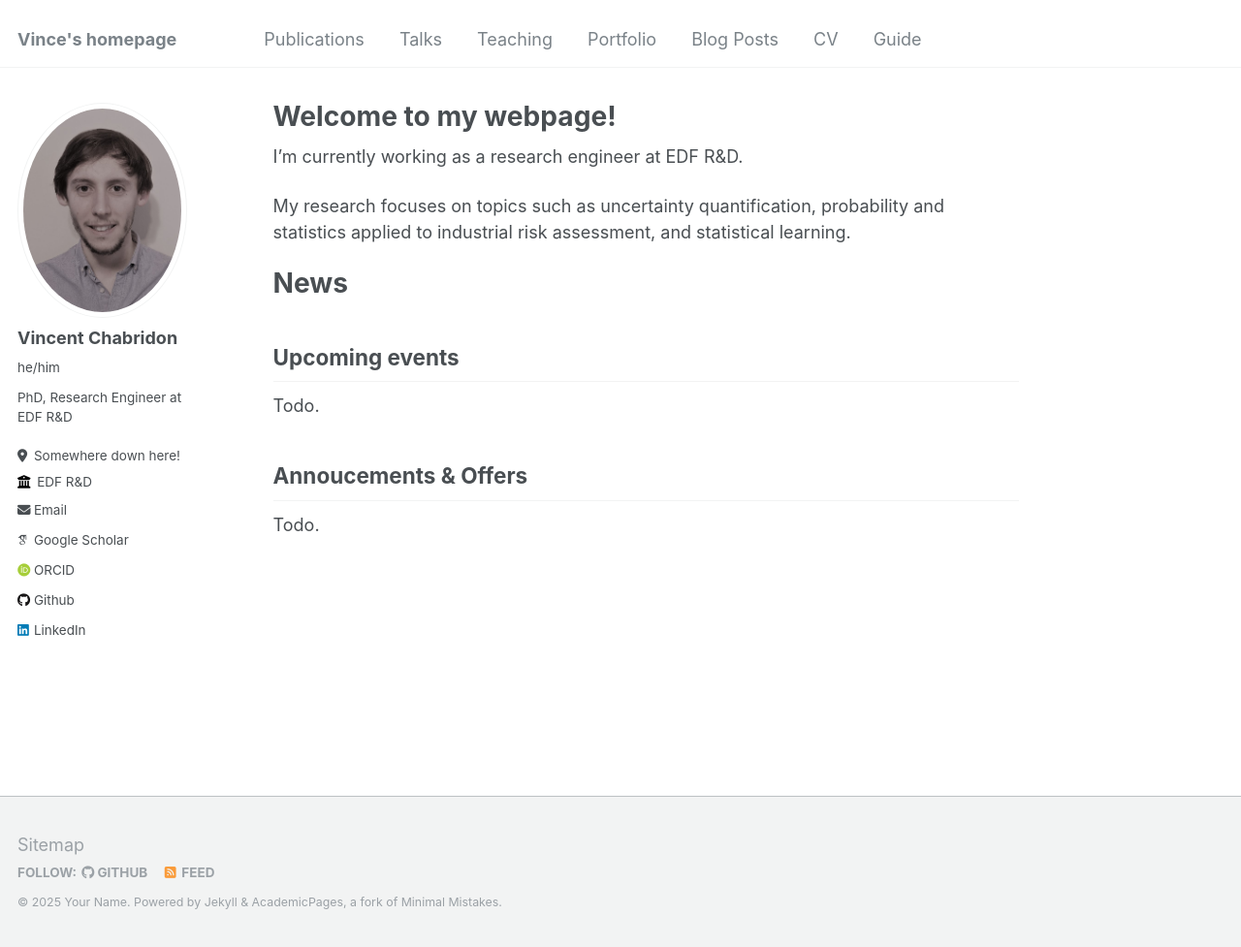
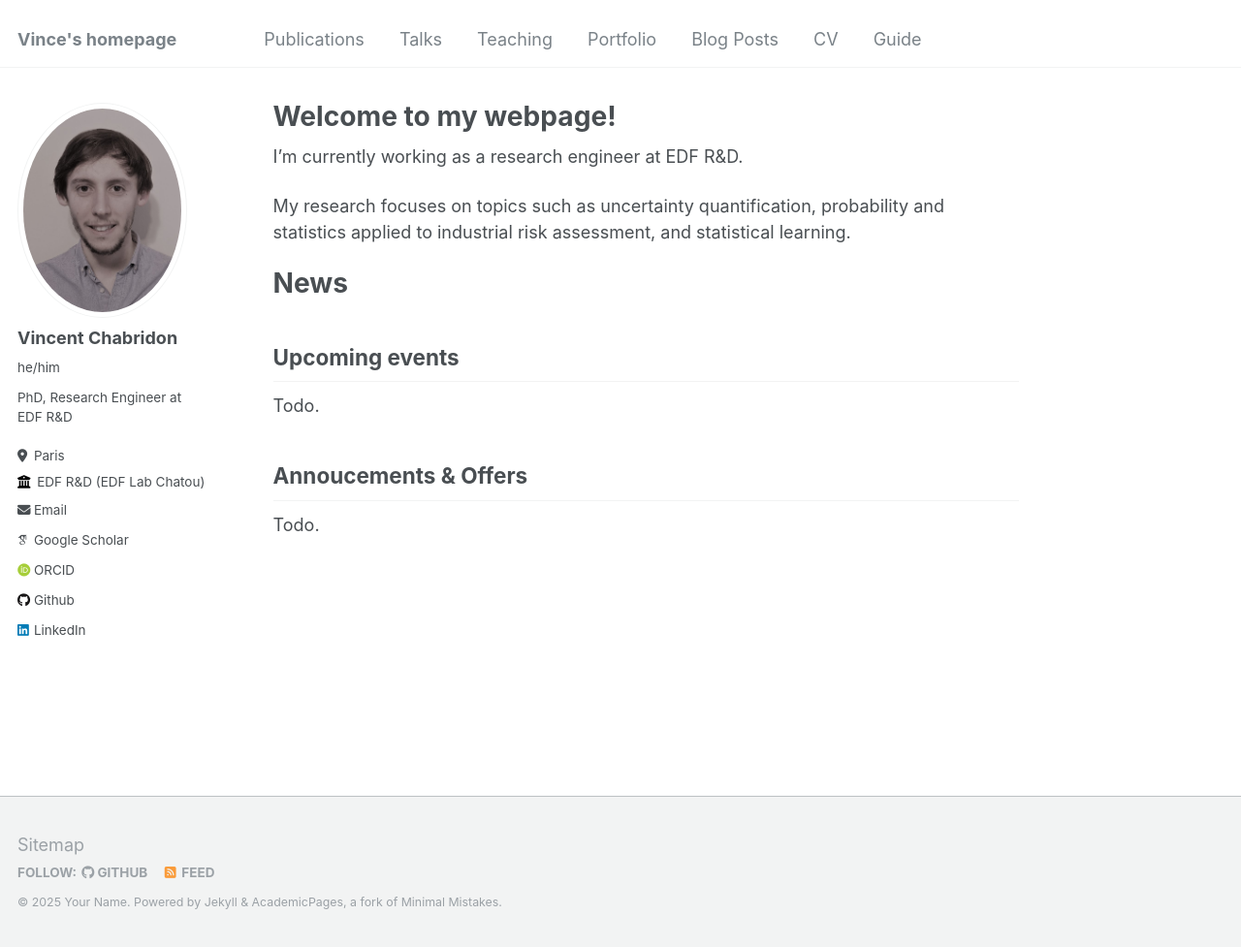
Before and after one commit to vchabri/vchabri.github.io, a Jekyll site: the page built from _pages/about.md, in a window 1280 px wide and 977 px high. Shown: the whole window at 97% size. Built offline with Jekyll 4.4.1, drawn with Linux system fonts in a browser that asks for light colours; some web fonts are replaced.

Commit message:
Update _config.yml

```diff
--- a/_config.yml
+++ b/_config.yml
@@ -25,8 +25,8 @@ author:
   name             : "Vincent Chabridon"
   pronouns         : "he/him"
   bio              : "PhD, Research Engineer at EDF R&D"
-  location         : "Somewhere down here!"
-  employer         : "EDF R&D"
+  location         : "Paris"
+  employer         : "EDF R&D (EDF Lab Chatou)"
   uri              : # URL
   email            : "vincent.chabridon@edf.nospam.fr(remove_nospam)"
 
```
